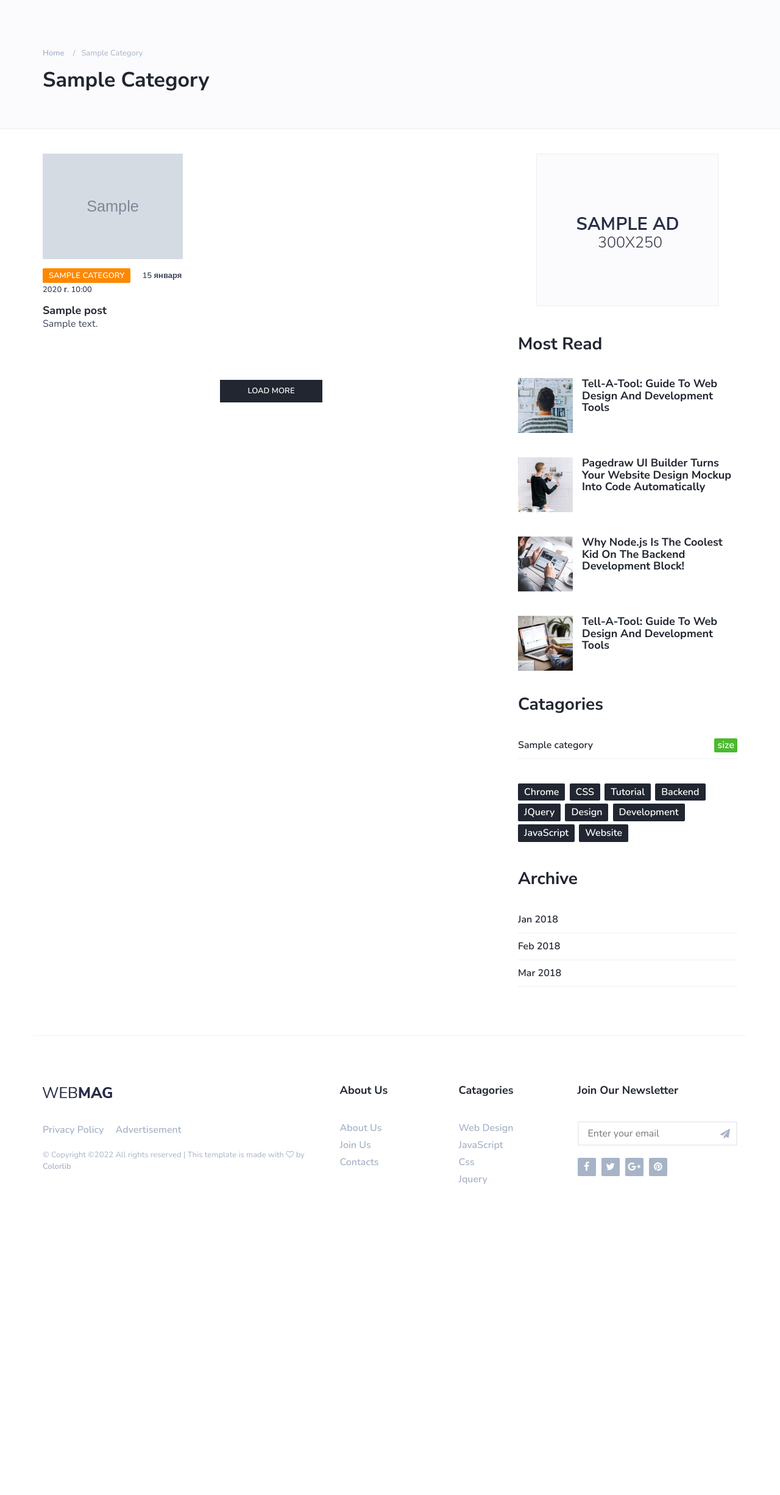
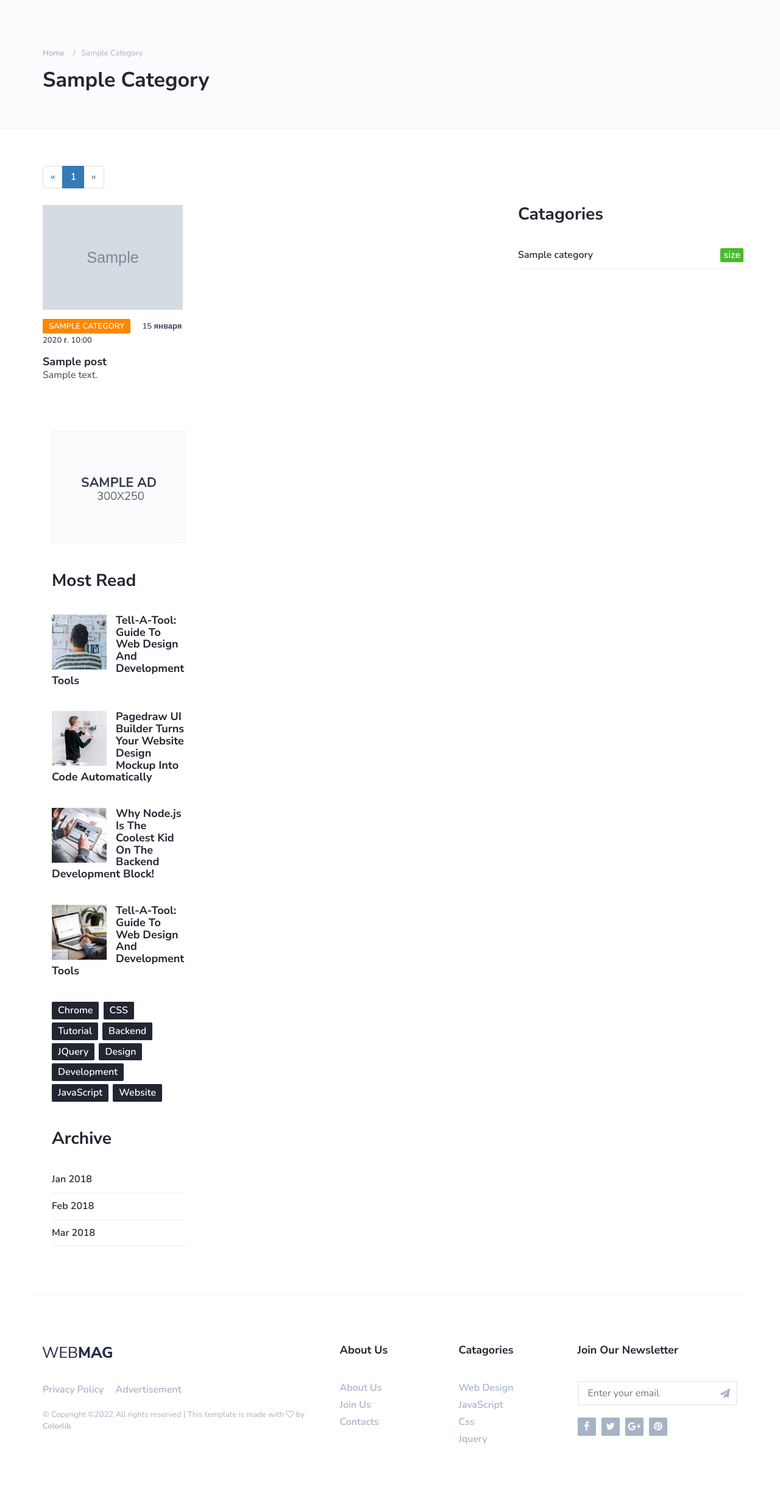
Before and after one commit to shamank/django_blog, a Django app: a page that uses templates/app/post_list.html in a window 1280 px wide. Shown: the part 70-2522 px from the top of the page at 61% size. Before the commit the page ends 2012 px from the top, so only its background shows below. Run offline with Django 4.2, Linux system fonts and the light colour scheme; tables that the repository leaves empty hold one stand-in row (values such as "Sample post"); grey boxes marked "Sample" are stand-in pictures; parts of the project's set-up code (start-up, migrations or seed data) failed here and were passed over; some libraries are stand-ins or nearby versions.

Commit message:
add pagination

```diff
--- a/app/templatetags/page_header.py
+++ b/app/templatetags/page_header.py
@@ -11,3 +11,8 @@
 def show_categories():
     categories = Category.objects.all()
     return {"categories": categories}
+
+# @register.inclusion_tag('include/_navigation.html')
+# def show_categories():
+#     categories = Category.objects.all()
+#     return {"categories": categories}
--- a/app/views.py
+++ b/app/views.py
@@ -10,12 +10,13 @@
 import json
 import redis
 
-edis_instance = redis.StrictRedis(host=settings.REDIS_HOST, port=settings.REDIS_PORT)
+#edis_instance = redis.StrictRedis(host=settings.REDIS_HOST, port=settings.REDIS_PORT, db=0)
 
 class FullPostListView(ListView):
     model = Post
     template_name = 'app/home_page.html'
     context_object_name = 'posts'
+    paginate_by = 1
 
 
 class PostListView(FullPostListView, ListView):
--- a/templates/app/post_list.html
+++ b/templates/app/post_list.html
@@ -6,12 +6,15 @@
 <div class="section">
 	<!-- container -->
 	<div class="container">
+		{% include 'include/_navigation.html' %}
+
 		<!-- row -->
 		<div class="row">
 			<div class="col-md-8">
 				<div class="row">
 					<!-- post -->
-					{% for post in posts %}
+
+					{% for post in page_obj %}
 					<div class="col-md-4">
 
 						<div class="post">
@@ -29,21 +32,6 @@
 					</div>
 					{% endfor %}
 
-					<!--
-					<div class="col-md-6">
-						<div class="post">
-							<a class="post-img" href="blog-post.html"><img src="" alt=""></a>
-							<div class="post-body">
-								<div class="post-meta">
-									<a class="post-category cat-2" href="#">JavaScript</a>
-									<span class="post-date">March 27, 2018</span>
-								</div>
-								<h3 class="post-title"><a href="blog-post.html">Why Node.js Is The Coolest Kid On The Backend Development Block!</a></h3>
-							</div>
-						</div>
-					</div> -->
-					<!-- /post -->
-
 					<div class="clearfix visible-md visible-lg"></div>
 
 					<!-- ad -->
@@ -58,12 +46,14 @@
 
 
 
+					<!-- {% if page_obj.has_next %}
 					<div class="col-md-12">
 						<div class="section-row">
-							<button class="primary-button center-block">Load More</button>
+							<a href="?page={{ page_obj.next_page_number }}"><button class="primary-button center-block">Load More</button></a>
 						</div>
 					</div>
-				</div>
+					{% endif %}
+				</div> -->
 			</div>
 
 			<div class="col-md-4">
@@ -113,8 +103,7 @@
 
 				<!-- catagories -->
 
-				{% load page_header %}
-				{% show_categories %}
+
 				<!--<div class="aside-widget">
 					<div class="section-title">
 						<h2>Catagories</h2>
@@ -165,8 +154,15 @@
 			</div>
 		</div>
 		<!-- /row -->
+		<div class="row">
+			<div class="col-md-4">
+				{% load page_header %}
+				{% show_categories %}
+			</div>
+		</div>
 	</div>
 	<!-- /container -->
+
 </div>
 <!-- /section -->
 
--- /dev/null
+++ b/templates/include/_navigation.html
@@ -0,0 +1,52 @@
+<nav aria-label="Page navigation example">
+    <ul class="pagination">
+
+        {% if page_obj.has_previous %}
+      <li class="page-item">
+        <a class="page-link" href="?page={{ page_obj.previous_page_number }}" aria-label="Previous">
+          <span aria-hidden="true">&laquo;</span>
+        </a>
+      </li>
+      {% else %}
+      <li class="page-item disavled">
+        <a class="page-link" href="?page=1" aria-label="Previous">
+          <span aria-hidden="true">&laquo;</span>
+        </a>
+      </li>
+      {% endif %}
+
+      {% if page_obj.number >= 3%}
+      <li class="page-item"><a class="page-link" href="?page=1">1</a></li>
+      <li class="page-item disabled"><a class="page-link" href="#">...</a></li>
+      {%endif%}
+      {% if page_obj.number >= 2%}
+      <li class="page-item"><a class="page-link" href="?page={{ page_obj.previous_page_number }}">{{ page_obj.previous_page_number }}</a></li>
+      {% endif%}
+      <li class="page-item active "><a class="page-link" href="?page={{ page_obj.number }}">{{ page_obj.number }}</a></li>
+      {% if page_obj.number|add:"1" <= page_obj.paginator.num_pages%}
+      <li class="page-item"><a class="page-link" href="?page={{ page_obj.next_page_number }}">{{ page_obj.next_page_number }}</a></li>
+      {% endif %}
+
+      {% if page_obj.number|add:"2" <= page_obj.paginator.num_pages %}
+      <li class="page-item disabled"><a class="page-link" href="#">...</a></li>
+      {% endif %}
+
+      {% if page_obj.number|add:"2" <= page_obj.paginator.num_pages %}
+      <li class="page-item"><a class="page-link" href="?page={{page_obj.paginator.num_pages}}">{{ page_obj.paginator.num_pages }}</a></li>
+      {% endif %}
+
+      {% if page_obj.has_next %}
+      <li class="page-item ">
+        <a class="page-link" href="?page={{ page_obj.next_page_number }}" aria-label="Next">
+          <span aria-hidden="true">&raquo;</span>
+        </a>
+      </li>
+      {% else %}
+      <li class="page-item disabled">
+        <a class="page-link" href="#" aria-label="Next">
+          <span aria-hidden="true">&raquo;</span>
+        </a>
+      </li>
+      {% endif %}
+    </ul>
+</nav>
```
Also changed, not shown: media/images/posts/sterilizacia-koshki.jpg (added).
